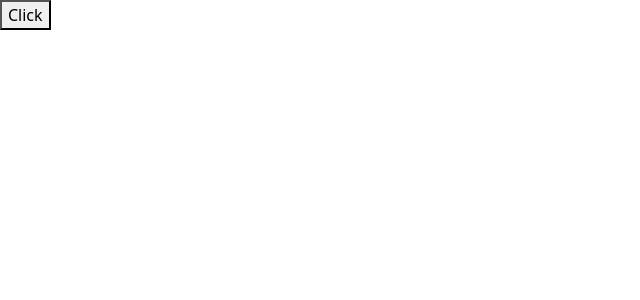
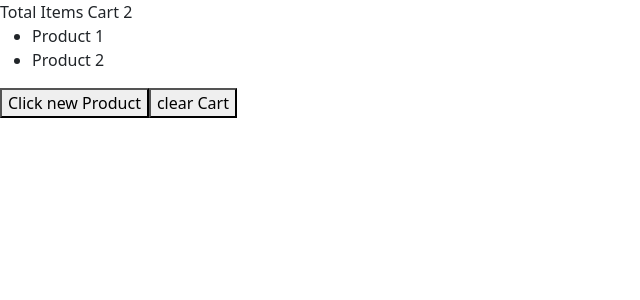
Before and after one commit to Kuldeep120/video_game_site, a React (Vite) app: page / in a window 1280 px wide. Shown: the top 300 px of the page, without its empty margins (0-640 px from the left). Built offline with nearby package versions, Linux system fonts and the light colour scheme; the HTML template or start-up script is replaced by a standard one.

Commit message:
added state sharing between component

```diff
--- a/src/App.tsx
+++ b/src/App.tsx
@@ -1,34 +1,22 @@
 import { useState } from "react";
 import "./App.css";
 import { produce } from "immer";
+import Cart from "./components/Cart";
+import NavBar from "./components/NavBar";
 
 function App() {
-  const [cart, setCart] = useState({
-    discount: 0.1,
-    items: [
-      {
-        id: 1,
-        product: "Product 1",
-        qty: 1,
-      },
-      {
-        id: 2,
-        product: "Product 2",
-        qty: 1,
-      },
-    ],
-  });
-  console.log(cart);
-  const handleClick = () => {
-    const newCart = produce((draft) => {
-      const item1 = draft.items.find((item) => item.id === 1);
-      item1.qty++;
-    });
-    setCart(newCart);
-  };
+  const [cartItems, setcartItems] = useState(["Product 1", "Product 2"]);
+  const onHandleClick = ()=>{
+    const newCart = [...cartItems, "Product "+(cartItems.length+1)  ]
+    setcartItems(newCart)
+  }
+  const handleClear = () => {
+    setcartItems([])
+  }
   return (
     <div>
-      <button onClick={handleClick}>Click</button>
+      <NavBar cartItemsCount={cartItems.length }/>
+      <Cart cartItems={cartItems} addItemtoCart={onHandleClick} onClear={handleClear} />
     </div>
   );
 }
--- /dev/null
+++ b/src/components/Cart.tsx
@@ -0,0 +1,22 @@
+import React from 'react'
+interface Props {
+    cartItems: string[],
+    addItemtoCart: ()=> void,
+    onClear: () => void
+}
+
+const Cart = ({ cartItems, addItemtoCart, onClear }: Props) => {
+  return (
+    <>
+        <ul>
+        {cartItems.map((cartItem)=> <li key={cartItem}>{cartItem}</li>)}
+    </ul>
+        <button onClick={addItemtoCart}>Click new Product</button>
+        <button onClick={onClear}>clear Cart</button>
+    </>
+
+
+  );
+}
+
+export default Cart
--- /dev/null
+++ b/src/components/NavBar.tsx
@@ -0,0 +1,11 @@
+import React from "react";
+interface Props {
+  cartItemsCount: number
+}
+
+const NavBar = ({ cartItemsCount }: Props) => {
+  return <div>Total Items Cart {cartItemsCount}</div>;
+
+};
+
+export default NavBar;
```
